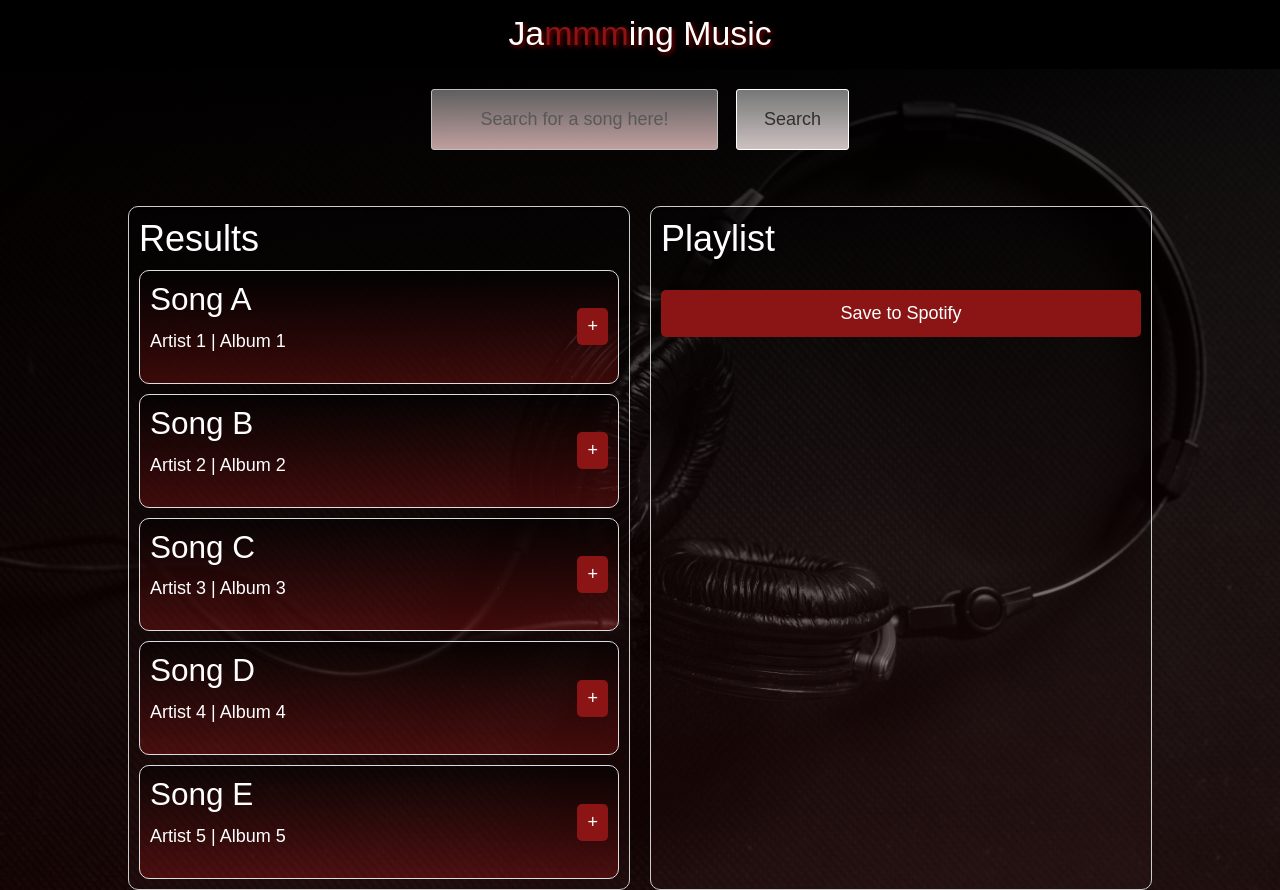
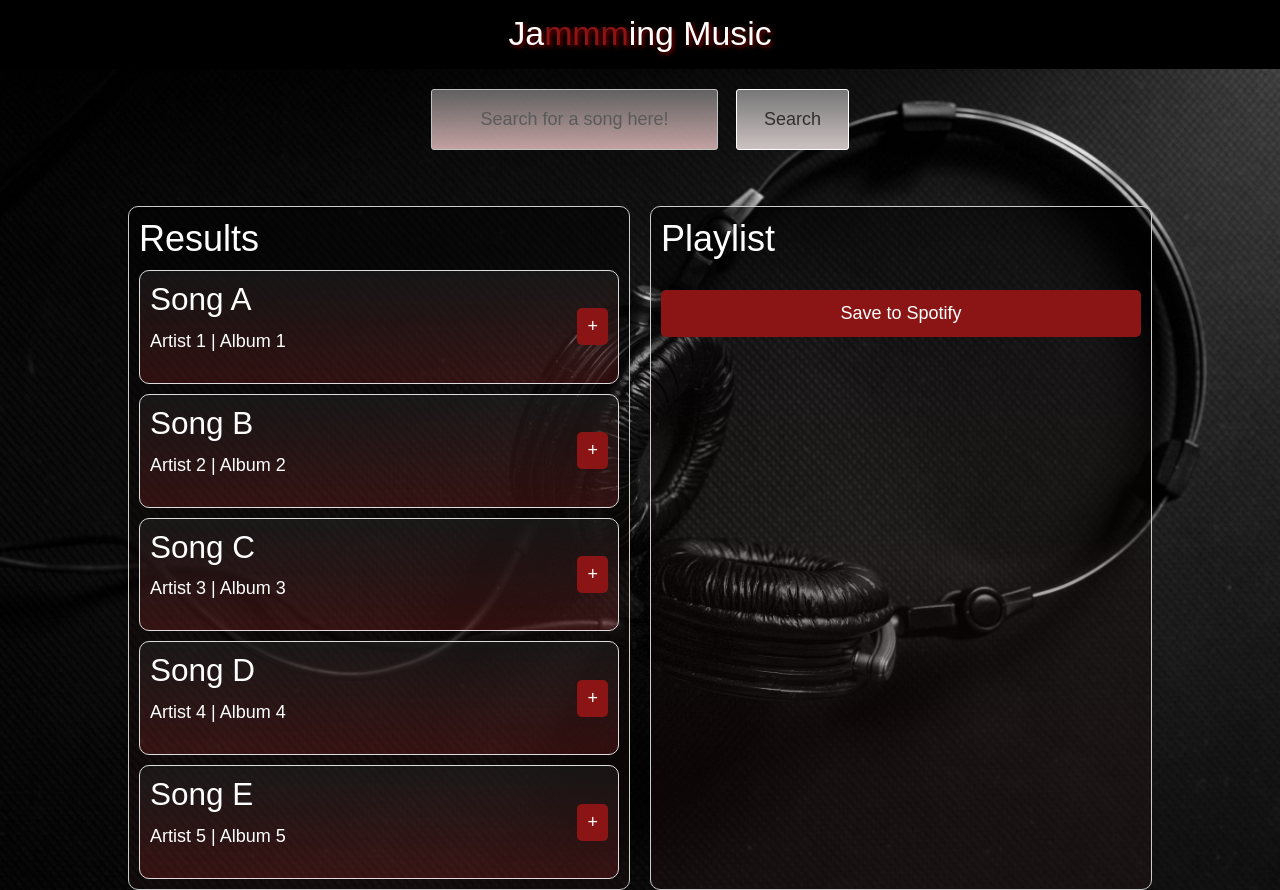
Before and after one commit to MossaCobra/JammingMusic, a React (Create React App) app: page / in a window 1280 px wide. Built offline with nearby package versions, Linux system fonts and the light colour scheme.

Commit message:
Improved Visuality

```diff
--- a/src/components/App/App.css
+++ b/src/components/App/App.css
@@ -33,7 +33,7 @@ h1 .highlight {
   flex-direction: column;
   align-items: center;
   min-height: 100vh;
-  background-image: linear-gradient(rgba(0, 0, 0, 0.9), rgba(163, 11, 11, 0.1)), url('../../assets/images/mbackground1.jpg');
+  background-image: url('../../assets/images/mbackground1.jpg');
   background-size: cover;
   background-position: center;
   background-repeat: no-repeat;
--- a/src/components/Track/track.css
+++ b/src/components/Track/track.css
@@ -4,7 +4,7 @@
   align-items: center;
   padding: 10px;
   border: 1px solid #ddd;
-  background-image: linear-gradient(rgba(0, 0, 0, 0.5), rgba(255, 32, 32, 0.2));
+  background-image: linear-gradient(rgba(37, 37, 37, 0.5), rgba(206, 52, 52, 0.2));
   border-radius: 10px;
   color: #fff;
 }
```
